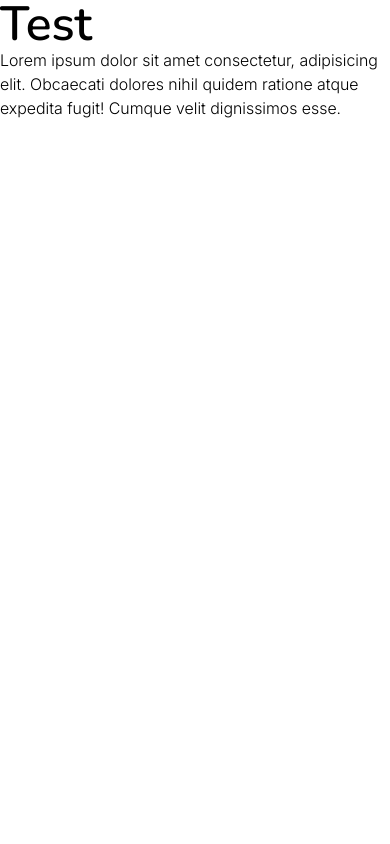
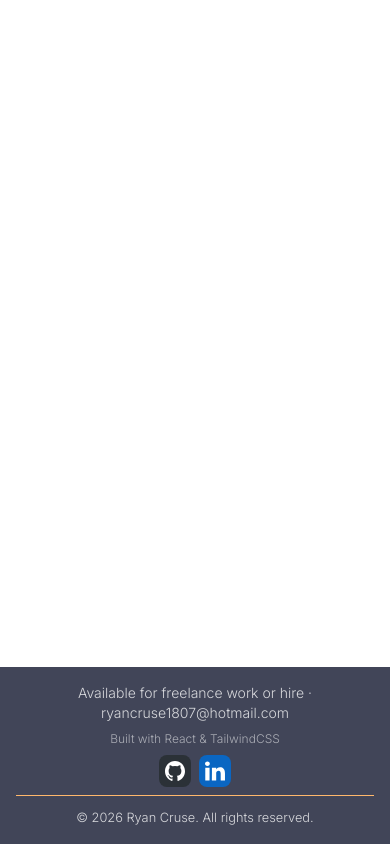
Before and after one commit to Cruse180795/my-portfolio, a React (Vite) app: page / in a window 390 px wide. Built offline with nearby package versions, Linux system fonts and the light colour scheme.

Commit message:
feature: Create Footer component with mobile styling

```diff
--- a/src/App.tsx
+++ b/src/App.tsx
@@ -1,15 +1,22 @@
+import Footer from "./components/layout/Footer";
 
 
 
+
+const githubLink = "";
+const linkedinLink = "";
+
 function App() {
   return (
-    <>
-      <h1 className="text-5xl">
-        Test
-      </h1>
+    <div className="flex flex-col min-h-screen">
 
-      <p>Lorem ipsum dolor sit amet consectetur, adipisicing elit. Obcaecati dolores nihil quidem ratione atque expedita fugit! Cumque velit dignissimos esse.</p>
-    </>
+
+      <main className="flex-1">
+
+      </main>
+
+      <Footer githubLink={githubLink} linkedinLink={linkedinLink} />
+    </div>
 
 
 
--- /dev/null
+++ b/src/components/layout/Footer.tsx
@@ -0,0 +1,37 @@
+import GithubIcon from "../icons/GithubIcon";
+import LinkedinIcon from "../icons/LinkedinIcon";
+
+type FooterProps = {
+  githubLink: string;
+  linkedinLink: string;
+}
+
+function Footer({githubLink, linkedinLink}: FooterProps) {
+  return (
+    <footer className="bg-neutral text-neutral-content p-4 text-center space-y-2">
+      {/** Primary action - email & availability */}
+      <p className="text-pretty text-sm">Available for freelance work or hire · ryancruse1807@hotmail.com</p>
+
+      {/** Credibility - what you built it with */}
+      <p className="text-xs text-neutral-content/70">Built with React & TailwindCSS</p>
+
+      {/** Secondary contact paths */}
+      <div className="flex items-center justify-center gap-x-2">
+        <a href={githubLink} className="p-1.5 rounded-lg bg-github text-white" target="_blank">
+          <GithubIcon className="size-5"/>
+        </a>
+        <a href={linkedinLink} className="p-1.5 rounded-lg bg-linkedin text-white" target="_blank">
+          <LinkedinIcon className="size-5"/>
+        </a>
+      </div>
+
+      <hr className="border-accent lg:hidden" />
+
+      {/** Legal boilerplate */}
+      <small>© 2026 Ryan Cruse. All rights reserved.</small>
+    </footer>
+  )
+}
+
+
+export default Footer;
```
